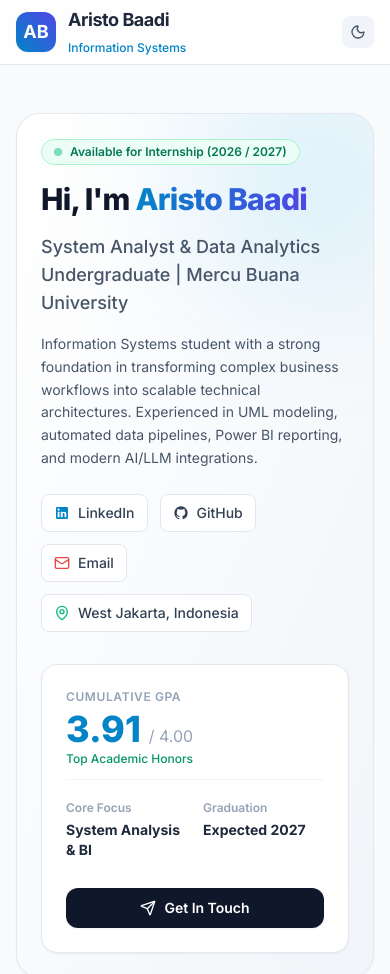
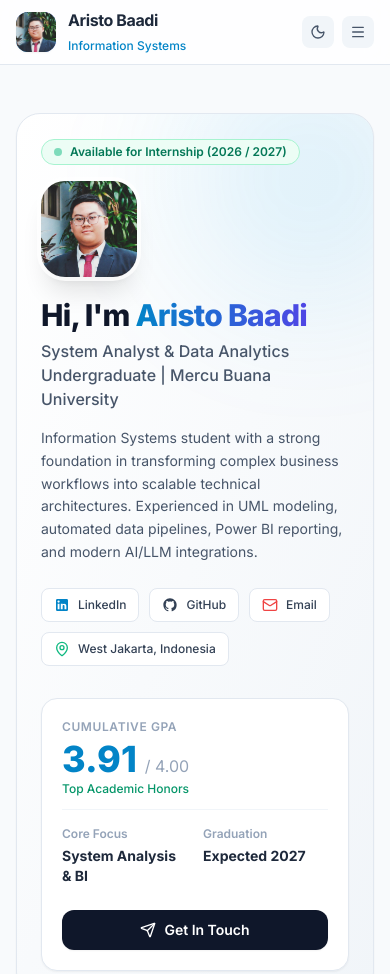
Before and after one commit to RistoKuy/Web_Demo, a plain HTML site: page index.html in a window 390 px wide. Shown: the top 974 px of the page. Drawn offline with nearby package versions, Linux system fonts and the light colour scheme.

Commit message:
feat: add profile picture and responsive mobile menu

```diff
--- a/data.json
+++ b/data.json
@@ -12,6 +12,7 @@
   "profile": {
     "initials": "AB",
     "name": "Aristo Baadi",
+    "avatar": "assets/img/profile.jpeg",
     "role": "Information Systems",
     "availability": "Available for Internship (2026 / 2027)",
     "headline": "System Analyst & Data Analytics Undergraduate | Mercu Buana University",
--- a/index.html
+++ b/index.html
@@ -59,9 +59,9 @@
   <header class="sticky top-0 z-50 backdrop-blur-md bg-white/80 dark:bg-slate-900/80 border-b border-slate-200 dark:border-slate-800">
     <div class="max-w-6xl mx-auto px-4 sm:px-6 lg:px-8 h-16 flex items-center justify-between">
       <div class="flex items-center space-x-3">
-        <div id="navInitials" class="w-10 h-10 rounded-xl bg-gradient-to-tr from-sky-600 to-indigo-600 flex items-center justify-center text-white font-bold text-lg shadow-sm"></div>
+        <div id="navInitials" class="w-10 h-10 rounded-xl bg-gradient-to-tr from-sky-600 to-indigo-600 flex items-center justify-center text-white font-bold text-lg shadow-sm overflow-hidden shrink-0"></div>
         <div>
-          <span id="navName" class="font-bold text-lg tracking-tight block"></span>
+          <span id="navName" class="font-bold text-base sm:text-lg tracking-tight block"></span>
           <span id="navRole" class="text-xs text-sky-600 dark:text-sky-400 font-medium"></span>
         </div>
       </div>
@@ -72,8 +72,13 @@
         <button id="themeToggle" class="p-2 rounded-lg bg-slate-100 dark:bg-slate-800 text-slate-600 dark:text-slate-300 hover:bg-slate-200 dark:hover:bg-slate-700 transition" aria-label="Toggle Dark Mode">
           <i data-lucide="moon" id="themeIcon" class="w-4 h-4"></i>
         </button>
+        <button id="mobileMenuBtn" class="md:hidden p-2 rounded-lg bg-slate-100 dark:bg-slate-800 text-slate-600 dark:text-slate-300 hover:bg-slate-200 dark:hover:bg-slate-700 transition" aria-label="Open Menu">
+          <i data-lucide="menu" id="mobileMenuIcon" class="w-4 h-4"></i>
+        </button>
       </div>
     </div>
+    <!-- Mobile dropdown navigation -->
+    <div id="mobileMenu" class="hidden md:hidden border-t border-slate-200 dark:border-slate-800 bg-white/95 dark:bg-slate-900/95 backdrop-blur-md px-4 py-3 space-y-1"></div>
   </header>
 
   <!-- Main Container -->
@@ -101,13 +106,13 @@
       <div id="skillsHeader" class="border-b border-slate-200 dark:border-slate-800 pb-4">
         <!-- Rendered from data.json -->
       </div>
-      <div id="skillsGrid" class="grid grid-cols-1 md:grid-cols-3 gap-6">
+      <div id="skillsGrid" class="grid grid-cols-1 sm:grid-cols-2 lg:grid-cols-3 gap-6">
         <!-- Rendered from data.json -->
       </div>
     </section>
 
     <!-- Experience & Education Grid -->
-    <div class="grid grid-cols-1 md:grid-cols-2 gap-8">
+    <div class="grid grid-cols-1 lg:grid-cols-2 gap-8">
       <!-- Experience Section -->
       <section id="experience" class="space-y-6">
         <div id="experienceHeader" class="border-b border-slate-200 dark:border-slate-800 pb-4">
@@ -165,15 +170,23 @@
       const m = data.metrics || {};
       const sh = data.sectionHeaders || {};
 
-      document.getElementById('navInitials').textContent = p.initials || '';
+      const navInitialsEl = document.getElementById('navInitials');
+      if (p.avatar) {
+        navInitialsEl.innerHTML = `<img src="${p.avatar}" alt="${p.name || ''}" class="w-full h-full object-cover">`;
+      } else {
+        navInitialsEl.textContent = p.initials || '';
+      }
       document.getElementById('navName').textContent = p.name || '';
       document.getElementById('navRole').textContent = p.role || '';
       document.getElementById('footerText').innerHTML = `&copy; ${new Date().getFullYear()} ${p.name || ''}. Built with HTML5, Tailwind CSS CDN & JSON data module.`;
 
       if (data.navigation) {
-        document.getElementById('navLinks').innerHTML = data.navigation.map(n => `
-          <a href="${n.href}" class="px-3 py-1.5 rounded-lg hover:bg-slate-100 dark:hover:bg-slate-800 transition">${n.label}</a>
+        const navHtml = data.navigation.map(n => `
+          <a href="${n.href}" class="px-3 py-1.5 rounded-lg hover:bg-slate-100 dark:hover:bg-slate-800 transition block md:inline-block">${n.label}</a>
         `).join('');
+        document.getElementById('navLinks').innerHTML = navHtml;
+        const mobNav = document.getElementById('mobileMenu');
+        if (mobNav) mobNav.innerHTML = navHtml;
       }
 
       // 2. Hero Section
@@ -186,14 +199,19 @@
               ${p.availability || ''}
             </div>
 
-            <h1 class="text-3xl sm:text-5xl font-extrabold tracking-tight text-slate-900 dark:text-white">
-              Hi, I'm <span class="bg-gradient-to-r from-sky-600 to-indigo-600 bg-clip-text text-transparent">${p.name || ''}</span>
-            </h1>
+            <div class="flex flex-col sm:flex-row sm:items-center gap-5 sm:gap-7">
+              ${p.avatar ? `<img src="${p.avatar}" alt="${p.name || ''}" class="w-24 h-24 sm:w-32 sm:h-32 md:w-36 md:h-36 rounded-3xl object-cover ring-4 ring-white/80 dark:ring-slate-800 shadow-xl shrink-0">` : ''}
+              <div>
+                <h1 class="text-3xl sm:text-5xl font-extrabold tracking-tight text-slate-900 dark:text-white">
+                  Hi, I'm <span class="bg-gradient-to-r from-sky-600 to-indigo-600 bg-clip-text text-transparent">${p.name || ''}</span>
+                </h1>
+                <p class="text-base sm:text-lg text-slate-600 dark:text-slate-300 font-medium mt-1.5">${p.headline || ''}</p>
+              </div>
+            </div>
 
-            <p class="text-lg text-slate-600 dark:text-slate-300 font-medium">${p.headline || ''}</p>
             <p class="text-slate-600 dark:text-slate-400 text-sm sm:text-base leading-relaxed">${p.summary || ''}</p>
 
-            <div class="flex flex-wrap gap-3 pt-2 text-sm">
+            <div class="flex flex-wrap gap-2.5 sm:gap-3 pt-2 text-xs sm:text-sm">
               ${p.linkedin ? `
               <a href="${p.linkedin}" target="_blank" class="inline-flex items-center gap-2 px-3 py-2 rounded-lg bg-white dark:bg-slate-800 border border-slate-200 dark:border-slate-700 hover:border-sky-500 dark:hover:border-sky-500 transition text-slate-700 dark:text-slate-200 font-medium">
                 ${SVG_ICONS.linkedin}
@@ -217,7 +235,7 @@
             </div>
           </div>
 
-          <div class="lg:col-span-4 bg-white dark:bg-slate-800/90 rounded-2xl p-6 border border-slate-200 dark:border-slate-700 shadow-sm space-y-5">
+          <div class="lg:col-span-4 bg-white dark:bg-slate-800/90 rounded-2xl p-5 sm:p-6 border border-slate-200 dark:border-slate-700 shadow-sm space-y-4 sm:space-y-5">
             <div class="border-b border-slate-100 dark:border-slate-700 pb-3">
               <div class="text-xs text-slate-400 font-semibold uppercase tracking-wider">Cumulative GPA</div>
               <div class="text-4xl font-black text-sky-600 dark:text-sky-400 mt-1">${m.gpa || ''} <span class="text-base text-slate-400 font-normal">/ ${m.gpaMax || '4.00'}</span></div>
@@ -255,9 +273,9 @@
           </h2>
           ${projH.subtitle ? `<p class="text-sm text-slate-500 dark:text-slate-400 mt-1">${projH.subtitle}</p>` : ''}
         </div>
-        <div class="flex flex-wrap gap-1.5" id="projectFilter">
+        <div class="flex items-center gap-1.5 overflow-x-auto pb-1 sm:pb-0 sm:flex-wrap w-full sm:w-auto" id="projectFilter">
           ${(data.projectCategories || []).map((cat, idx) => `
-            <button data-filter="${cat.id}" class="filter-btn ${idx === 0 ? 'active bg-sky-600 text-white' : 'bg-slate-200 dark:bg-slate-800 text-slate-700 dark:text-slate-300 hover:bg-slate-300 dark:hover:bg-slate-700'} px-3 py-1 text-xs font-semibold rounded-full transition">
+            <button data-filter="${cat.id}" class="filter-btn shrink-0 ${idx === 0 ? 'active bg-sky-600 text-white' : 'bg-slate-200 dark:bg-slate-800 text-slate-700 dark:text-slate-300 hover:bg-slate-300 dark:hover:bg-slate-700'} px-3 py-1 text-xs font-semibold rounded-full transition">
               ${cat.label}
             </button>
           `).join('')}
@@ -393,14 +411,14 @@
       document.getElementById('contact').innerHTML = `
         <h2 class="text-2xl sm:text-4xl font-extrabold tracking-tight">${c.title || ""}</h2>
         <p class="max-w-2xl mx-auto text-sky-100 text-sm sm:text-base">${c.description || ""}</p>
-        <div class="flex flex-wrap justify-center gap-4 pt-2">
+        <div class="flex flex-col sm:flex-row justify-center items-center gap-3 sm:gap-4 pt-2">
           ${c.email ? `
-          <a href="mailto:${c.email}" class="inline-flex items-center gap-2 px-6 py-3 rounded-xl bg-white text-slate-900 font-bold text-sm hover:bg-sky-50 transition shadow-sm">
+          <a href="mailto:${c.email}" class="w-full sm:w-auto inline-flex items-center justify-center gap-2 px-6 py-3 rounded-xl bg-white text-slate-900 font-bold text-sm hover:bg-sky-50 transition shadow-sm">
             <i data-lucide="mail" class="w-4 h-4 text-sky-600"></i>
             <span>Send Email</span>
           </a>` : ''}
           ${c.linkedin ? `
-          <a href="${c.linkedin}" target="_blank" class="inline-flex items-center gap-2 px-6 py-3 rounded-xl bg-sky-800/60 hover:bg-sky-800 text-white font-bold text-sm border border-sky-400/30 transition">
+          <a href="${c.linkedin}" target="_blank" class="w-full sm:w-auto inline-flex items-center justify-center gap-2 px-6 py-3 rounded-xl bg-sky-800/60 hover:bg-sky-800 text-white font-bold text-sm border border-sky-400/30 transition">
             ${SVG_ICONS.linkedinWhite}
             <span>Connect on LinkedIn</span>
           </a>` : ''}
@@ -410,6 +428,7 @@
       // Icons & Filters
       lucide.createIcons();
       bindFilterEvents();
+      bindMobileMenu();
     }
 
     function bindFilterEvents() {
@@ -432,6 +451,32 @@
           });
         });
       });
+    }
+
+    function bindMobileMenu() {
+      const mobileMenuBtn = document.getElementById('mobileMenuBtn');
+      const mobileMenu = document.getElementById('mobileMenu');
+      const mobileMenuIcon = document.getElementById('mobileMenuIcon');
+
+      if (mobileMenuBtn && mobileMenu) {
+        mobileMenuBtn.onclick = () => {
+          const isHidden = mobileMenu.classList.toggle('hidden');
+          if (mobileMenuIcon) {
+            mobileMenuIcon.setAttribute('data-lucide', isHidden ? 'menu' : 'x');
+            lucide.createIcons();
+          }
+        };
+
+        mobileMenu.onclick = (e) => {
+          if (e.target.tagName === 'A') {
+            mobileMenu.classList.add('hidden');
+            if (mobileMenuIcon) {
+              mobileMenuIcon.setAttribute('data-lucide', 'menu');
+              lucide.createIcons();
+            }
+          }
+        };
+      }
     }
 
     // Dark Mode Toggle
```
